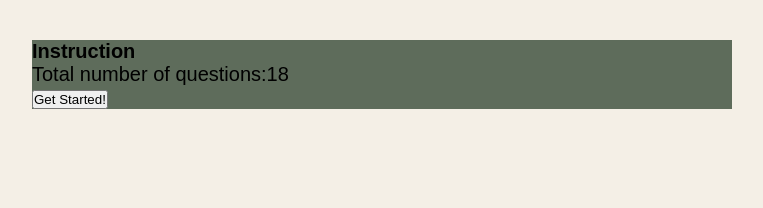
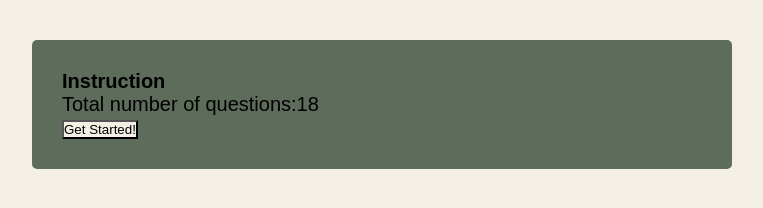
Before and after one commit to apmon26/Permit-Test, a website: page src/index.html in a window 1280 px wide. Shown: the whole page, without its empty margins (258-1021 px from the left). Drawn offline with Linux system fonts and the light colour scheme.

Commit message:
Update styles.css

```diff
--- a/src/styles.css
+++ b/src/styles.css
@@ -17,6 +17,13 @@ body {
   max-width:700px;
   background-color: #5e6c5b ;
   margin: 40px auto;
+  padding: 30px;
+  border-radius: 5px;
+}
+
+
+.main-button {
+  background-color: #f4efe6;
 
 
 }
```
